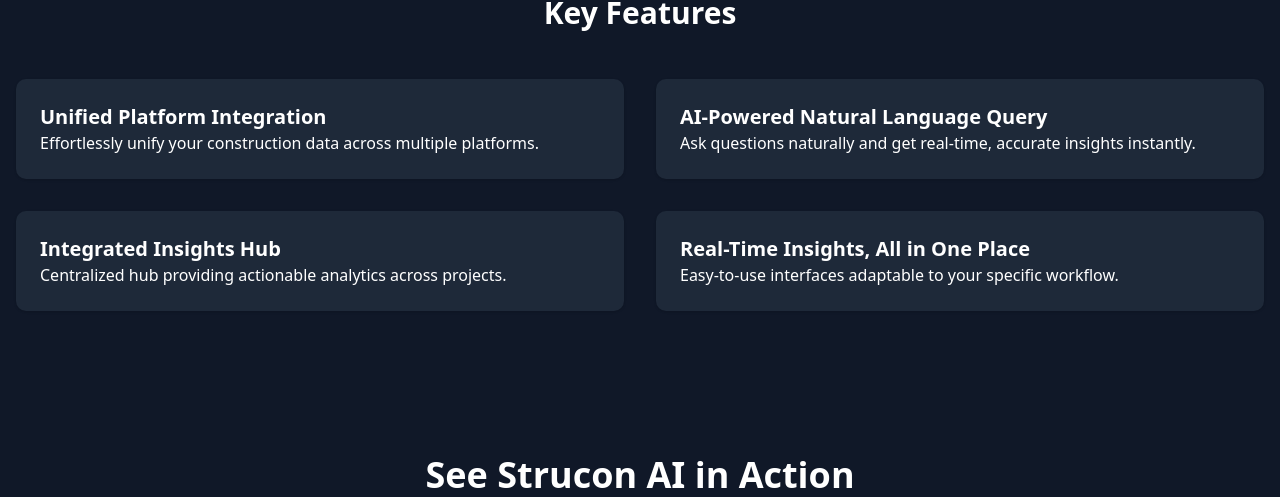
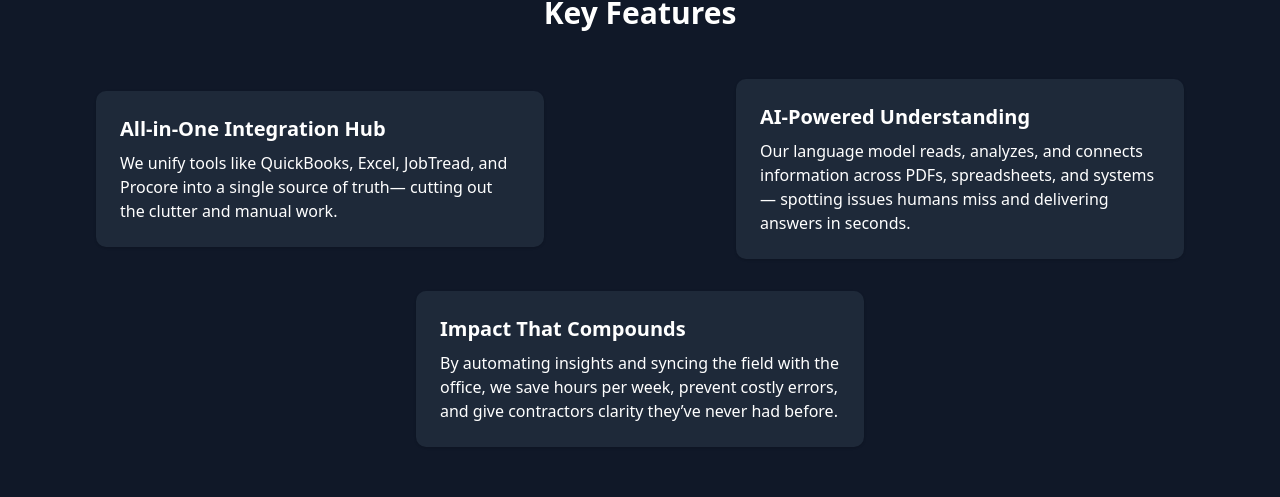
Before and after one commit to JKorwin/strucon-ai-demo, a Next.js app: page / in a window 1280 px wide. Shown: the part 725-1222 px from the top of the page. Built offline with nearby package versions, Linux system fonts and the light colour scheme; no server answers.

Commit message:
updating key features section

```diff
--- a/src/components/sections/Features.tsx
+++ b/src/components/sections/Features.tsx
@@ -1,3 +1,5 @@
+'use client';
+
 import Link from 'next/link';
 
 export default function Features() {
@@ -7,34 +9,33 @@
         <h2 className="text-3xl font-bold text-center mb-12 text-gray-900 dark:text-white">
           Key Features
         </h2>
-        <div className="grid grid-cols-1 md:grid-cols-2 gap-8">
-          <Link href="/features/seamless-data-integration">
-            <div className="p-6 bg-white dark:bg-gray-800 text-gray-900 dark:text-white rounded-lg shadow hover:shadow-lg cursor-pointer transition-all">
-              <h3 className="text-xl font-semibold">Unified Platform Integration</h3>
-              <p>Effortlessly unify your construction data across multiple platforms.</p>
-            </div>
-          </Link>
 
-          <Link href="/features/ai-powered-natural-language-query">
-            <div className="p-6 bg-white dark:bg-gray-800 text-gray-900 dark:text-white rounded-lg shadow hover:shadow-lg cursor-pointer transition-all">
-              <h3 className="text-xl font-semibold">AI-Powered Natural Language Query</h3>
-              <p>Ask questions naturally and get real-time, accurate insights instantly.</p>
-            </div>
-          </Link>
+        <div className="grid grid-cols-1 md:grid-cols-2 gap-8 place-items-center">
+          {/* Top Row */}
+          <div className="w-full max-w-md p-6 bg-white dark:bg-gray-800 text-gray-900 dark:text-white rounded-lg shadow hover:shadow-lg transition-all">
+            <h3 className="text-xl font-semibold mb-2">All-in-One Integration Hub</h3>
+            <p>
+              We unify tools like QuickBooks, Excel, JobTread, and Procore into a single source of truth—
+              cutting out the clutter and manual work.
+            </p>
+          </div>
 
-          <Link href="/features/integrated-insights-hub">
-            <div className="p-6 bg-white dark:bg-gray-800 text-gray-900 dark:text-white rounded-lg shadow hover:shadow-lg cursor-pointer transition-all">
-              <h3 className="text-xl font-semibold">Integrated Insights Hub</h3>
-              <p>Centralized hub providing actionable analytics across projects.</p>
-            </div>
-          </Link>
+          <div className="w-full max-w-md p-6 bg-white dark:bg-gray-800 text-gray-900 dark:text-white rounded-lg shadow hover:shadow-lg transition-all">
+            <h3 className="text-xl font-semibold mb-2">AI-Powered Understanding</h3>
+            <p>
+              Our language model reads, analyzes, and connects information across PDFs, spreadsheets, and systems—
+              spotting issues humans miss and delivering answers in seconds.
+            </p>
+          </div>
 
-          <Link href="/features/flexible-user-friendly-solutions">
-            <div className="p-6 bg-white dark:bg-gray-800 text-gray-900 dark:text-white rounded-lg shadow hover:shadow-lg cursor-pointer transition-all">
-              <h3 className="text-xl font-semibold">Real-Time Insights, All in One Place</h3>
-              <p>Easy-to-use interfaces adaptable to your specific workflow.</p>
-            </div>
-          </Link>
+          {/* Bottom Row - Centered */}
+          <div className="w-full max-w-md p-6 bg-white dark:bg-gray-800 text-gray-900 dark:text-white rounded-lg shadow hover:shadow-lg transition-all md:col-span-2 md:mx-auto">
+            <h3 className="text-xl font-semibold mb-2">Impact That Compounds</h3>
+            <p>
+              By automating insights and syncing the field with the office, we save hours per week,
+              prevent costly errors, and give contractors clarity they’ve never had before.
+            </p>
+          </div>
         </div>
       </div>
     </section>
```
